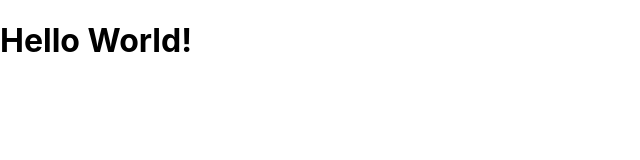
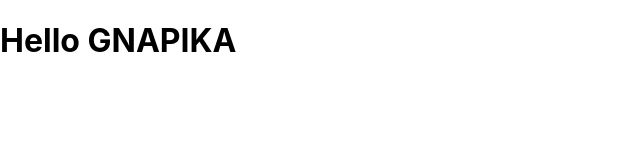
Before and after one commit to renuyarasu/react-with-basir, a React (Create React App) app: page / in a window 1280 px wide. Shown: the top 160 px of the page, without its empty margins (0-640 px from the left). Built offline with nearby package versions, Linux system fonts and the light colour scheme.

Commit message:
basir: Intro To JSX

```diff
--- a/src/App.js
+++ b/src/App.js
@@ -1,10 +1,25 @@
-import logo from './logo.svg';
-import './App.css';
+import logo from "./logo.svg";
+import "./App.css";
 
 function App() {
-  return (
-    <h1>Hello World!</h1>
-  );
+
+  function formateName(username) {
+    return username.toUpperCase();
+  }
+
+  function greetings(username) {
+    if (username) {
+      return <h1>Hello {formateName(username)}</h1>;
+    }
+    else {
+      return <h1>Hello Stranger!</h1>;
+    }
+  }
+
+  const name = "Renuka Prsad";
+  const element = <h1>Hello {formateName(name)}</h1>;
+
+  return greetings('Gnapika');
 }
 
 export default App;
```
